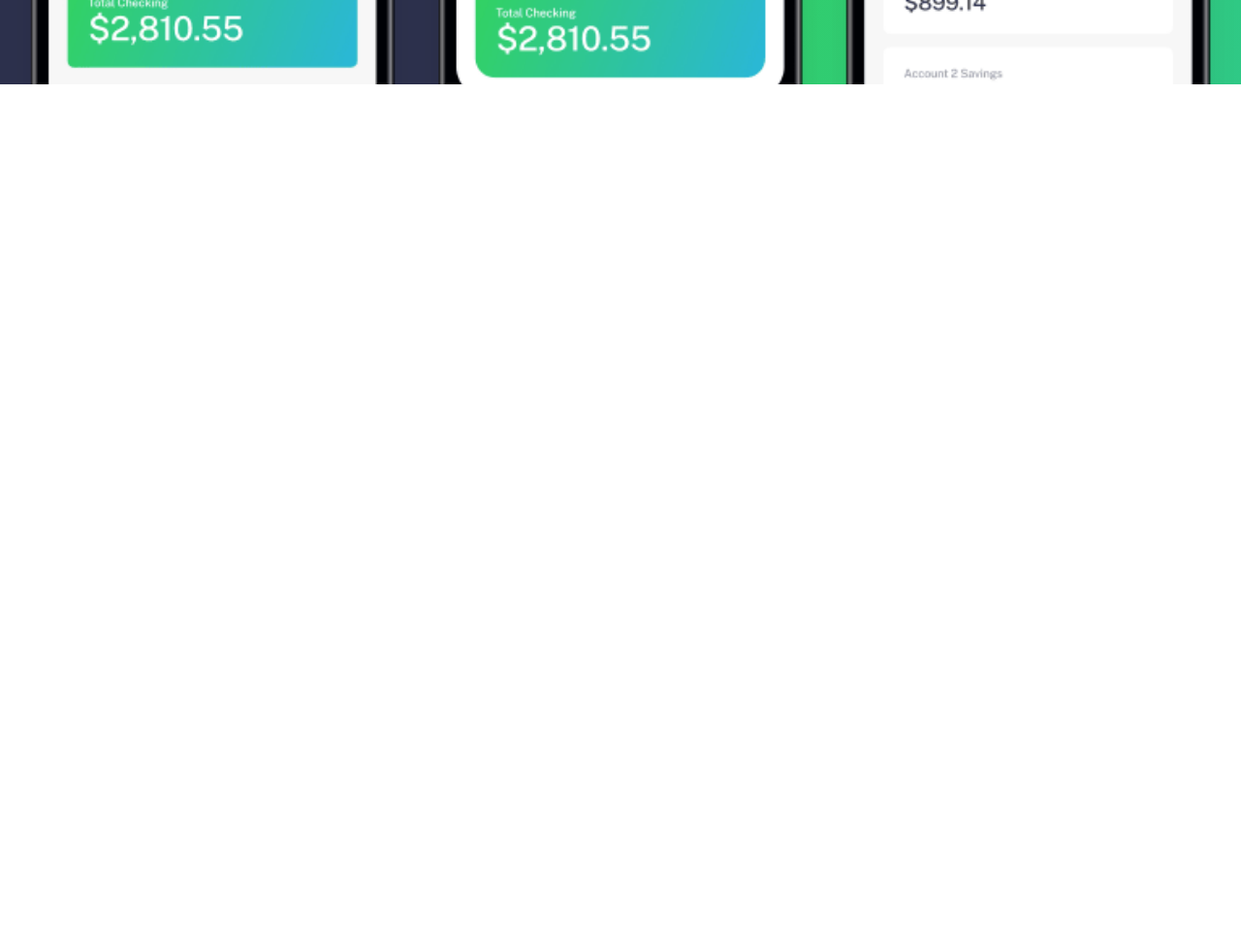
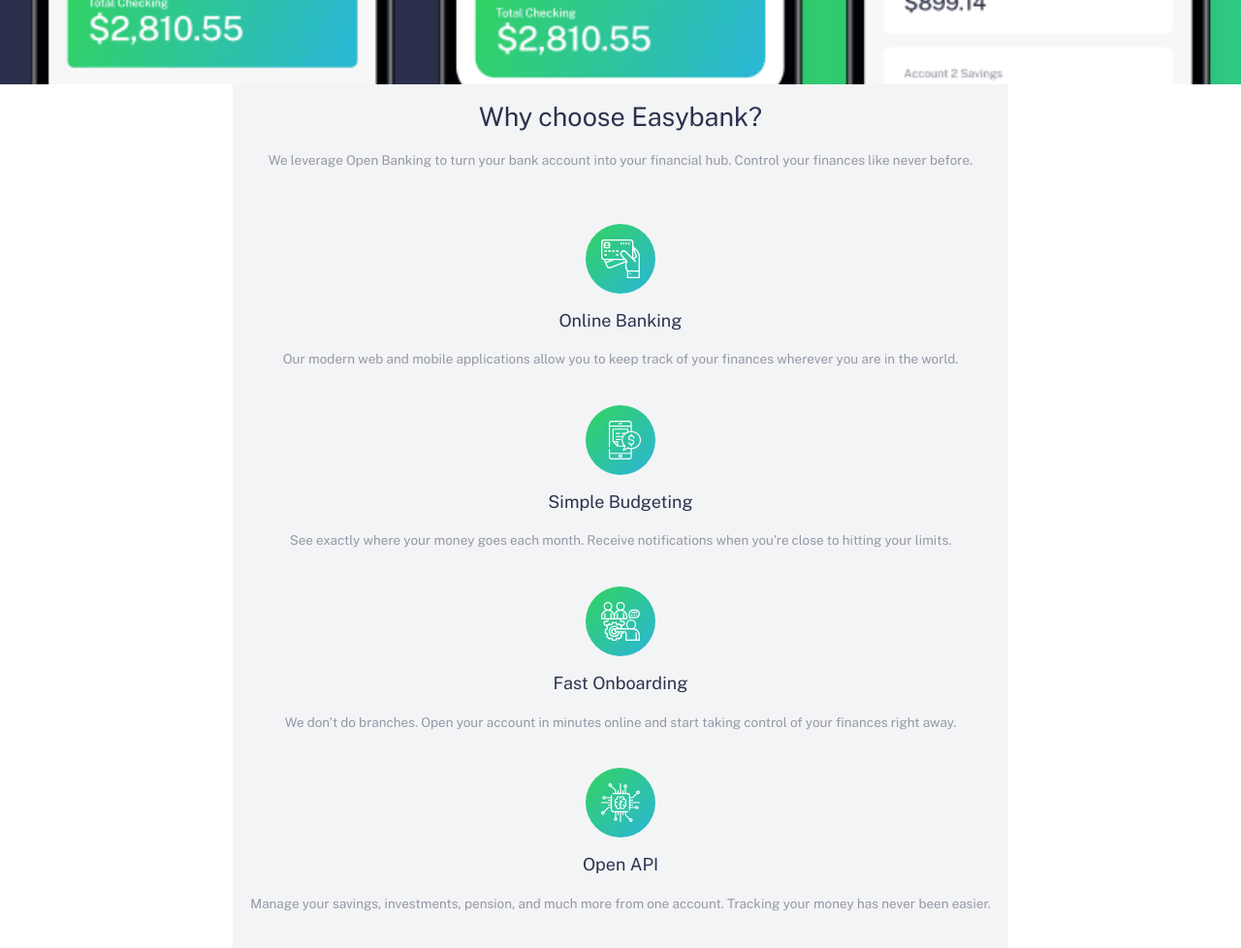
Before and after one commit to Miller1999/easybank-landing-page, a website built with Vite: page index.html in a window 1280 px wide. Shown: the part 540-1518 px from the top of the page at 97% size. Before the commit the page ends 800 px from the top, so only its background shows below. Built offline with nearby package versions, Linux system fonts and the light colour scheme.

Commit message:
Feat:Features section

```diff
--- a/src/UIElements.ts
+++ b/src/UIElements.ts
@@ -1,5 +1,36 @@
 import Logo from "./assets/logo.svg";
 import Mockups from "./assets/image-mockups.png";
+import api from "./assets/icon-api.svg";
+import budgeting from "./assets/icon-budgeting.svg";
+import onboarding from "./assets/icon-onboarding.svg";
+import online from "./assets/icon-online.svg";
+
+const featuresItems = [
+	{
+		img: online,
+		title: "Online Banking",
+		description:
+			"Our modern web and mobile applications allow you to keep track of your finances wherever you are in the world.",
+	},
+	{
+		img: budgeting,
+		title: "Simple Budgeting",
+		description:
+			"See exactly where your money goes each month. Receive notifications when you’re close to hitting your limits.",
+	},
+	{
+		img: onboarding,
+		title: "Fast Onboarding",
+		description:
+			"We don’t do branches. Open your account in minutes online and start taking control of your finances right away.",
+	},
+	{
+		img: api,
+		title: "Open API",
+		description:
+			"Manage your savings, investments, pension, and much more from one account. Tracking your money has never been easier.",
+	},
+];
 
 const createElement = (
 	tagName: string,
@@ -42,6 +73,19 @@
 		elements.forEach((element) => div.append(element));
 	}
 	return div;
+};
+
+const createCard = (
+	icon: string,
+	title: string,
+	description: string
+): HTMLElement => {
+	const card = createElement("article", "card");
+	const cardIcon = createElement("img", "card__icon", "", { src: icon });
+	const cardTitle = createElement("h3", "card__title", title);
+	const cardDescription = createElement("p", "card__description", description);
+	card.append(cardIcon, cardTitle, cardDescription);
+	return card;
 };
 
 const createHeader = (): HTMLElement => {
@@ -87,7 +131,29 @@
 		backgroundPresentation,
 		presentationInfo,
 	]);
-	main.append(presentation);
+	const featuresTitle = createElement(
+		"h2",
+		"features__info-title",
+		"Why choose Easybank?"
+	);
+	const featuresDescription = createElement(
+		"p",
+		"features__info-description",
+		"We leverage Open Banking to turn your bank account into your financial hub. Control your finances like never before."
+	);
+	const featuresInfo = createDiv("features__info-container", [
+		featuresTitle,
+		featuresDescription,
+	]);
+	const featuresElements: HTMLElement[] = [];
+	featuresItems.forEach((feature) => {
+		const card = createCard(feature.img, feature.title, feature.description);
+		featuresElements.push(card);
+	});
+
+	const featuresContainer = createDiv("features__container", featuresElements);
+	const features = createSection("features", [featuresInfo, featuresContainer]);
+	main.append(presentation, features);
 	return main;
 };
 
--- a/src/style.sass
+++ b/src/style.sass
@@ -76,3 +76,35 @@
         margin: 0
       .presentation__button
         @include base-button()
+  .features
+    @include flex-display(normal,center,column)
+    background: $neutral-LightGrayishBlue
+    padding: 1rem 1rem 5rem 1rem
+    .features__info-container
+      @include flex-display(normal,center,column)
+      text-align: center
+      margin-bottom: 2rem
+      .features__info-title
+        color: $primary-blue
+        font-size: 1.5rem
+        margin: 0
+      .features__info-description
+        color: $neutral-GrayishBlue
+        margin: 1rem 0rem
+        font-size: .75rem
+        line-height: 1.25rem
+    .features__container
+      @include flex-display(normal,center ,column )
+      gap: 2rem
+      .card
+        @include flex-display(normal,center,column)
+        text-align: center
+        gap: 1rem
+        .card__title
+          margin: 0
+          color: $primary-blue
+        .card__description
+          margin: 0
+          color: $neutral-GrayishBlue
+          font-size: .75rem
+          line-height: 1.25rem
```
